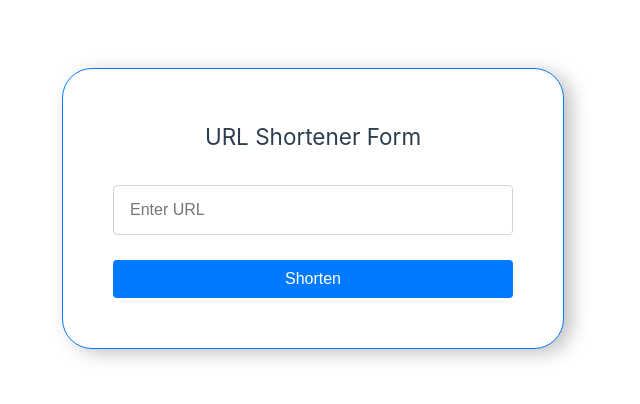
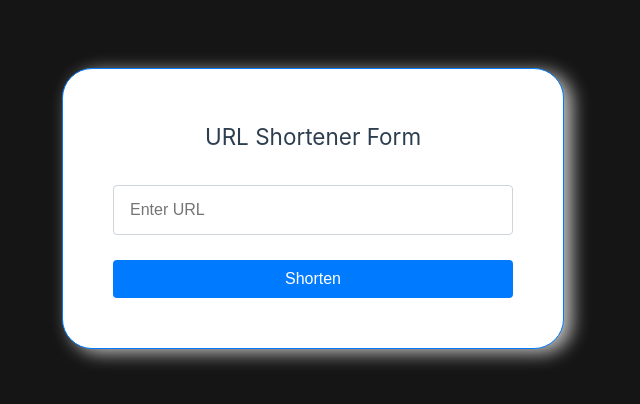
Before and after one commit to konstantin-jovikj/url_shortener_frontend, a Vue app: page / in a window 1280 px wide. Shown: the part 192-596 px from the top of the page, without its empty margins (327-967 px from the left). Built offline with nearby package versions, Linux system fonts and the light colour scheme.

Commit message:
Vue style fix

```diff
--- a/src/assets/base.css
+++ b/src/assets/base.css
@@ -1,10 +1,10 @@
 /* color palette from <https://github.com/vuejs/theme> */
 :root {
-  --vt-c-white: #ffffff;
+  --vt-c-white: #151515;
   --vt-c-white-soft: #f8f8f8;
   --vt-c-white-mute: #f2f2f2;
 
-  --vt-c-black: #181818;
+  --vt-c-black: #ffffff;
   --vt-c-black-soft: #222222;
   --vt-c-black-mute: #282828;
 
@@ -18,7 +18,7 @@
   --vt-c-text-light-1: var(--vt-c-indigo);
   --vt-c-text-light-2: rgba(60, 60, 60, 0.66);
   --vt-c-text-dark-1: var(--vt-c-white);
-  --vt-c-text-dark-2: rgba(235, 235, 235, 0.64);
+  --vt-c-text-dark-2: rgba(19, 19, 19, 0.64);
 }
 
 /* semantic color variables for this project */
```
